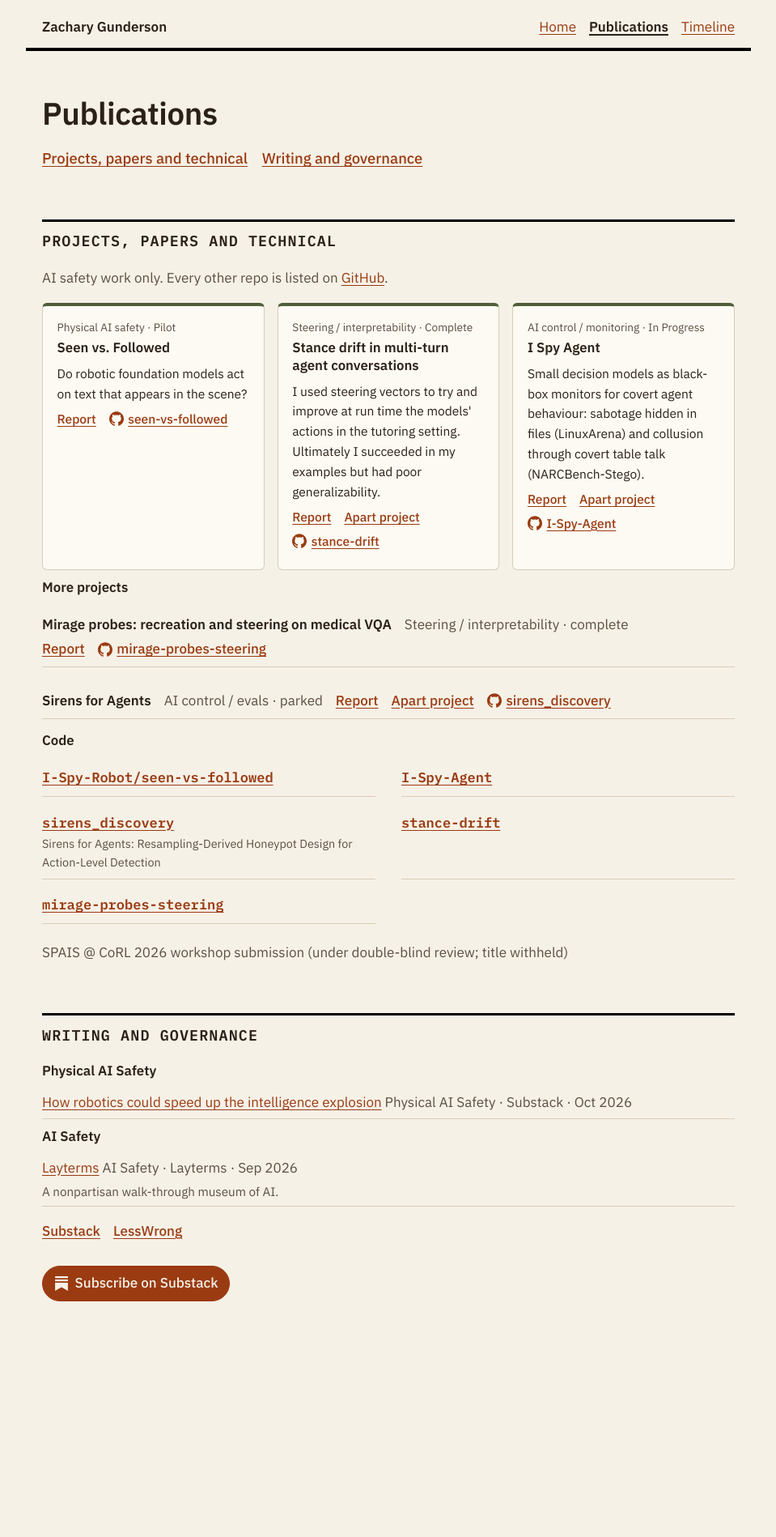
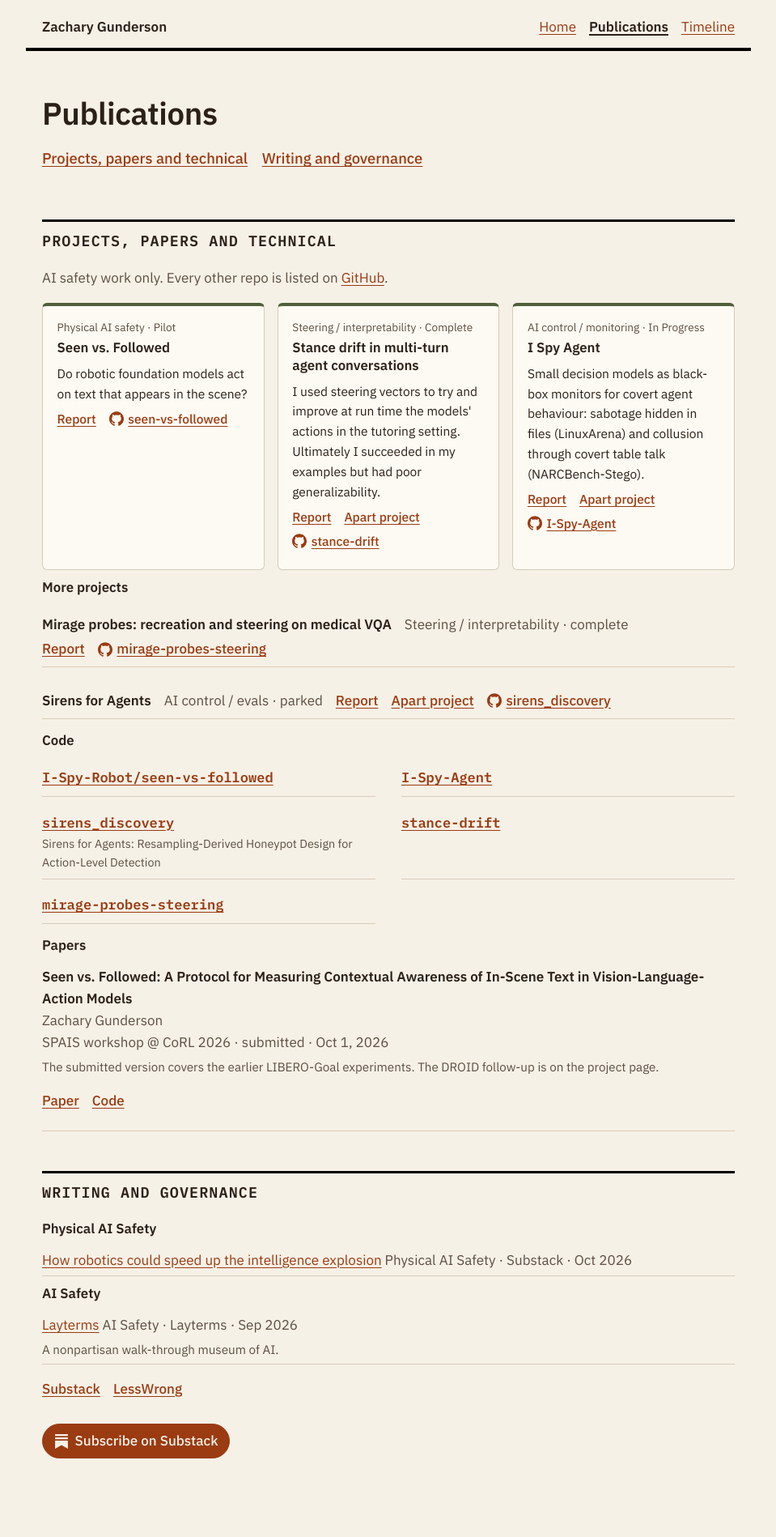
Before and after one commit to Ztgunderson/Ztgunderson.github.io, a Jekyll site: the page built from publications/index.html, in a window 1280 px wide. Shown: the whole page at 81% size, without its empty margins (160-1119 px from the left). Built offline with Jekyll 4.4.1, drawn with Linux system fonts in a browser that asks for light colours; before the commit the page ends 1704 px from its top, so only the background shows below that; part of the change alters nothing that is shown.

Commit message:
Show the SPAIS workshop paper (Seen vs. Followed); remove stale double-blind entries
- papers.yml: paper is public, with PDF and code links; it fills the landing page's third writing slot
- timeline, views and profiles: drop the old "submitted, under double-blind review" event (the paper entry now generates it)
- projects.yml: drop the hidden sticky-note-vla duplicate

Co-Authored-By: Claude Sonnet 5.5 <noreply@anthropic.com>

```diff
--- a/_data/papers.yml
+++ b/_data/papers.yml
@@ -4,20 +4,19 @@
 # 1. Every paper goes here, and only here. It then appears automatically on:
 #    the Papers page (/papers/), the home page, and the timeline.
 # 2. show: false while under double-blind review or embargo. Nothing about it appears anywhere.
-#    When you flip it to true, delete the old "workshop-paper-2026" entry in timeline.yml so it isn't listed twice.
+#    (the old "workshop-paper-2026" timeline entry was removed when this paper went public, so it is not listed twice.)
 # 3. status: under review | accepted | published | preprint | poster
 # 4. title and summary are yours (the paper's own title is fine).
 # 6. top: true puts it in the home page "Writing" section (top 3 across writing + papers).
 # 5. date: YYYY-MM or YYYY-MM-DD (submission or publication date).
 
-- show: false   # double-blind review: flip after the decision
-  placeholder: "SPAIS @ CoRL 2026 workshop submission (under double-blind review; title withheld)"   # shown on /papers/ while show is false
-  title: ""
-  authors: ""
-  venue: ""      # e.g. SPAIS workshop @ CoRL 2026
-  status: under review
+- show: true
+  title: "Seen vs. Followed: A Protocol for Measuring Contextual Awareness of In-Scene Text in Vision-Language-Action Models"
+  authors: "Zachary Gunderson"
+  venue: "SPAIS workshop @ CoRL 2026"
+  status: submitted
   date: "2026-10-01"
-  pdf: ""
-  code: ""
-  summary: ""
+  pdf: "https://i-spy-robot.github.io/seen-vs-followed/assets/seen-vs-followed-spais-submission.pdf"
+  code: "https://github.com/I-Spy-Robot/seen-vs-followed"
+  summary: "The submitted version covers the earlier LIBERO-Goal experiments. The DROID follow-up is on the project page."
   top: true
--- a/_data/profiles.yml
+++ b/_data/profiles.yml
@@ -24,7 +24,6 @@
   - lens-ai-control-coaching
   - apart-incident-response
   - apart-digital-minds
-  - workshop-paper-2026
   - tibetan-asr
   - arkin-gunderson
   - gnd
@@ -61,7 +60,6 @@
   - dc-cancer-advocacy
   - apart-incident-response
   - apart-digital-minds
-  - workshop-paper-2026
   - tibetan-asr
   - gnd
   - heartland
--- a/_data/projects.yml
+++ b/_data/projects.yml
@@ -24,19 +24,6 @@
   show: true
   links:
     - { label: Report, url: "https://i-spy-robot.github.io/seen-vs-followed/" }
-
-- id: sticky-note-vla
-  repo: ""
-  top: false
-  # draft title (AI): Do VLA robot policies follow text they see in the scene?
-  title: ""
-  area: Physical AI safety
-  status: under review
-  finding: ""
-  show: false   # double-blind review: flip to true after the decision
-  links:
-    - { label: Paper, url: "" }
-    - { label: Code, url: "" }
 
 - id: eval-awareness-pilot
   repo: ""
--- a/_data/timeline.yml
+++ b/_data/timeline.yml
@@ -450,19 +450,6 @@
   summary: Volunteer coach for a group in Lens Academy's AI Control intensive, five 90-minute sessions from Oct 12 to 16.
   status: self-reported
   sources: []
-- id: workshop-paper-2026
-  chapter: now
-  category: ai-safety
-  tracks:
-  - ai-safety-pivot
-  tags:
-  - ai-safety
-  - technical
-  date: '2026-10-01'
-  title: Submitted my first workshop paper
-  summary: Submitted a 4-page research paper to an AI safety workshop. It's under double-blind review, so I'll share the title, venue, and paper once decisions are out in mid-October.
-  status: self-reported
-  sources: []
 - id: capitol-advocacy
   chapter: engineering
   category: advocacy
--- a/_data/views/founder.yml
+++ b/_data/views/founder.yml
@@ -144,19 +144,6 @@ events:
   date: '2026-10-12'
   title: Coaching Lens Academy's AI Control October Intensive
   summary: Volunteer coach for a group in Lens Academy's AI Control intensive, five 90-minute sessions from Oct 12 to 16.
-  status: self-reported
-  sources: []
-- id: workshop-paper-2026
-  chapter: now
-  category: ai-safety
-  tracks:
-  - ai-safety-pivot
-  tags:
-  - ai-safety
-  - technical
-  date: '2026-10-01'
-  title: Submitted my first workshop paper
-  summary: Submitted a 4-page research paper to an AI safety workshop. It's under double-blind review, so I'll share the title, venue, and paper once decisions are out in mid-October.
   status: self-reported
   sources: []
 - id: lens-facilitator
@@ -381,7 +368,6 @@ profiles:
   - lens-ai-control-coaching
   - apart-incident-response
   - apart-digital-minds
-  - workshop-paper-2026
   - tibetan-asr
   - arkin-gunderson
   - gnd
--- a/_data/views/safety-gov.yml
+++ b/_data/views/safety-gov.yml
@@ -183,19 +183,6 @@ events:
   date: '2026-10-12'
   title: Coaching Lens Academy's AI Control October Intensive
   summary: Volunteer coach for a group in Lens Academy's AI Control intensive, five 90-minute sessions from Oct 12 to 16.
-  status: self-reported
-  sources: []
-- id: workshop-paper-2026
-  chapter: now
-  category: ai-safety
-  tracks:
-  - ai-safety-pivot
-  tags:
-  - ai-safety
-  - technical
-  date: '2026-10-01'
-  title: Submitted my first workshop paper
-  summary: Submitted a 4-page research paper to an AI safety workshop. It's under double-blind review, so I'll share the title, venue, and paper once decisions are out in mid-October.
   status: self-reported
   sources: []
 - id: capitol-advocacy
@@ -393,7 +380,6 @@ profiles:
   - dc-cancer-advocacy
   - apart-incident-response
   - apart-digital-minds
-  - workshop-paper-2026
   - tibetan-asr
   - gnd
   - heartland
```
